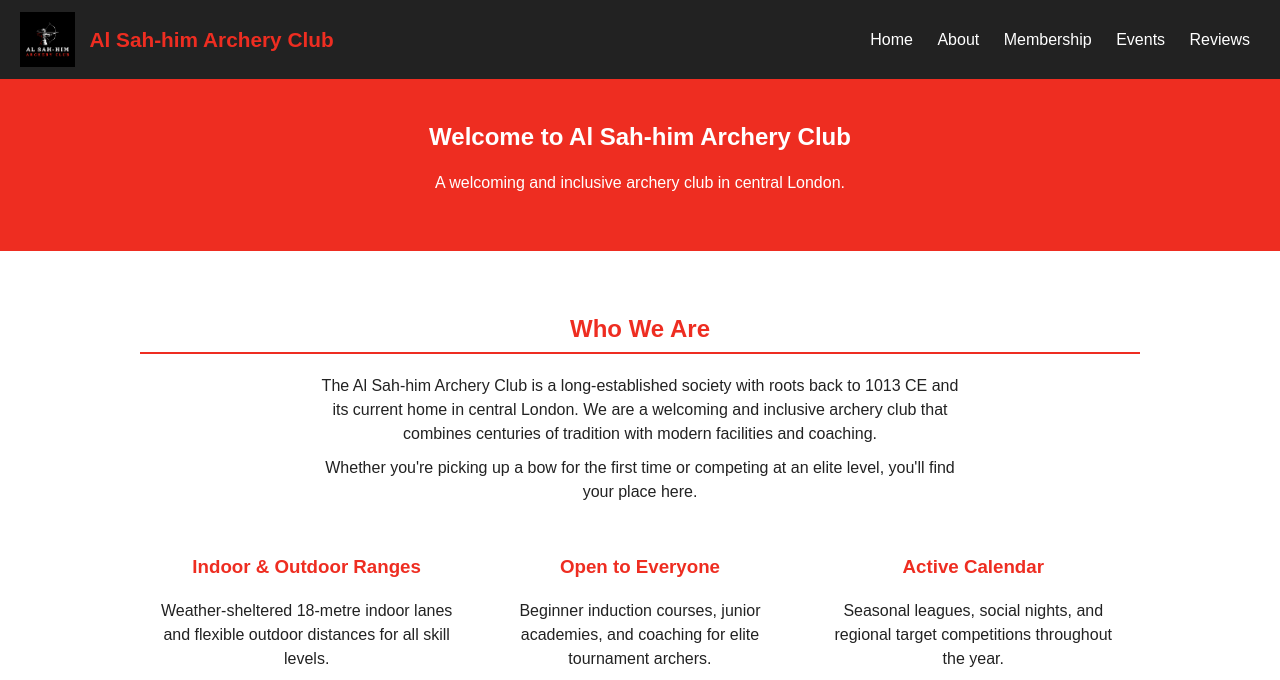
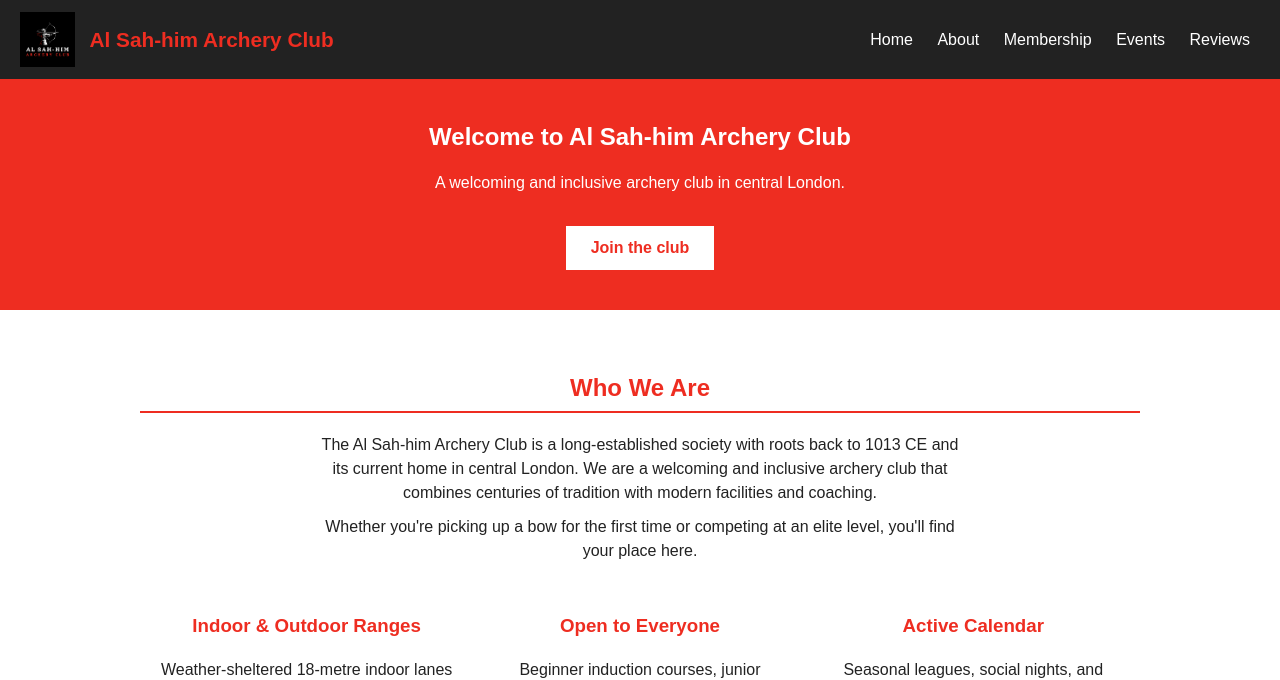
Before and after one commit to vasi-pasi/archery-club-website, a plain HTML site: page index.html in a window 1280 px wide. Shown: the top 680 px of the page. Drawn offline with Linux system fonts and the light colour scheme.

Commit message:
join the club button on home

```diff
--- a/css/style.css
+++ b/css/style.css
@@ -107,6 +107,16 @@ nav .current {
   color: #ee2d21;
 }
 
+.btn {
+  display: inline-block;
+  background-color: #fff;
+  color: #ee2d21;
+  padding: 10px 25px;
+  margin-top: 15px;
+  text-decoration: none;
+  font-weight: bold;
+}
+
 /* cards on home page */
 .cards {
   overflow: hidden;
--- a/index.html
+++ b/index.html
@@ -26,6 +26,7 @@
   <section class="banner">
     <h1>Welcome to Al Sah-him Archery Club</h1>
     <p>A welcoming and inclusive archery club in central London.</p>
+    <a href="membership.html" class="btn">Join the club</a>
   </section>
 
   <div class="content">
```
